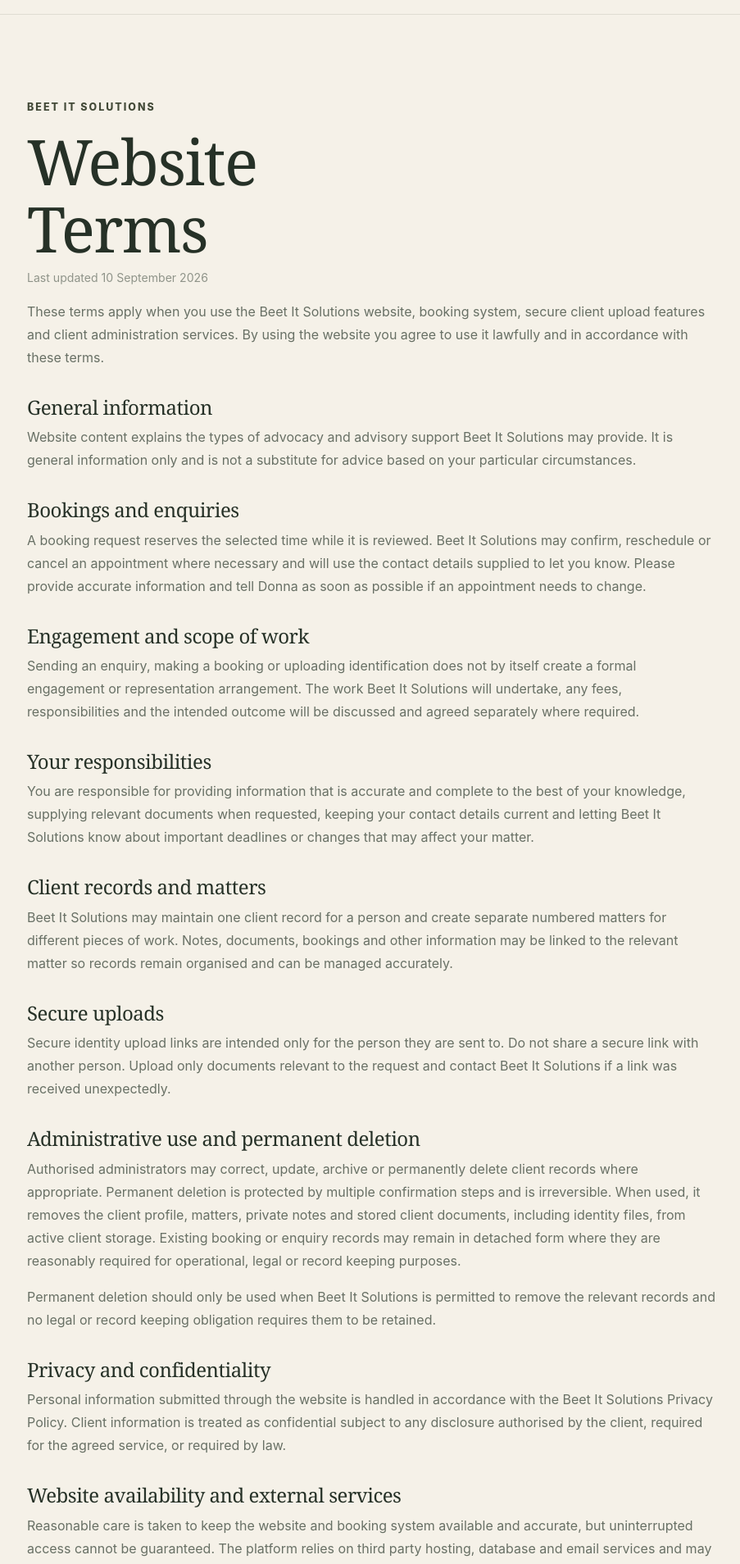
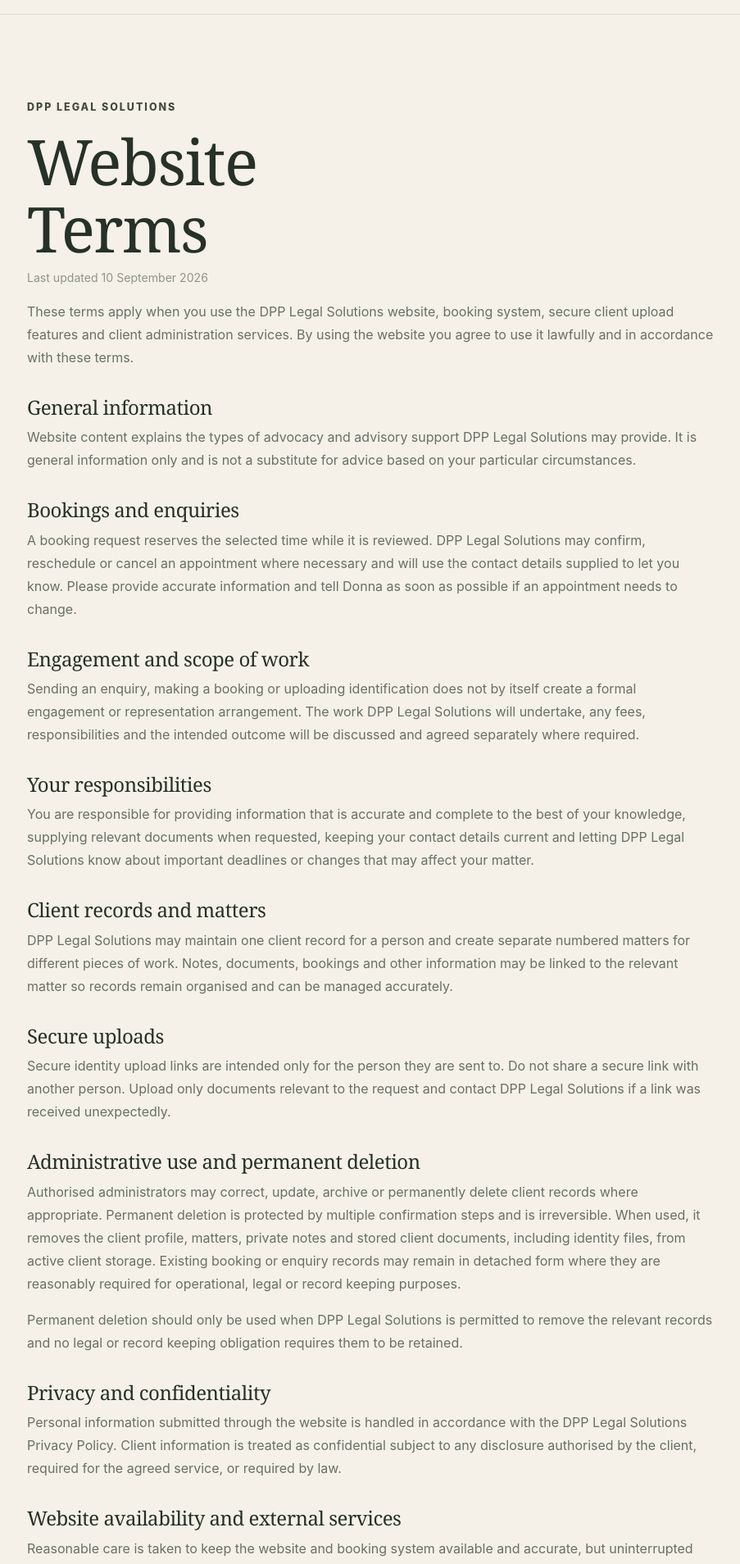
Before and after one commit to haamip/beetit-solutions-web, a React (Vite) app: page /terms in a window 1280 px wide. Shown: the part 65-1973 px from the top of the page at 82% size, without its empty margins (187-1090 px from the left). Built offline with nearby package versions, Linux system fonts and the light colour scheme; no server answers; the database is empty.

Commit message:
Remove remaining Beet It public wording

```diff
--- a/src/pages/LegalPage.tsx
+++ b/src/pages/LegalPage.tsx
@@ -10,7 +10,7 @@ function PrivacyPolicy() {
     <>
       <p className="legal-updated">Last updated 10 September 2026</p>
       <p>
-        Beet It Solutions respects your privacy and handles personal information with care. This policy explains what information is collected through this website and client administration platform, why it is used, and how you can ask to access or correct it.
+        DPP Legal Solutions respects your privacy and handles personal information with care. This policy explains what information is collected through this website and client administration platform, why it is used, and how you can ask to access or correct it.
       </p>
 
       <h2>Information we collect</h2>
@@ -28,17 +28,17 @@ function PrivacyPolicy() {
 
       <h2>Identity documents and date of birth</h2>
       <p>
-        Identity documents are requested only when Beet It Solutions needs to verify a client’s identity or details. Secure upload links are single use and time limited. Uploaded identity documents are kept in private client storage and are available only to authorised administrators. A date of birth is not marked as confirmed until an authorised administrator has checked it against an uploaded identity document.
+        Identity documents are requested only when DPP Legal Solutions needs to verify a client’s identity or details. Secure upload links are single use and time limited. Uploaded identity documents are kept in private client storage and are available only to authorised administrators. A date of birth is not marked as confirmed until an authorised administrator has checked it against an uploaded identity document.
       </p>
 
       <h2>Storage and service providers</h2>
       <p>
-        HAKT Industries Limited provides technical hosting and platform support for Beet It Solutions. The platform also uses trusted infrastructure providers including Supabase for database and private document storage, Vercel for website hosting, and Resend for transactional email delivery. These providers process information only as required to operate the service and are subject to their own security and privacy controls.
+        HAKT Industries Limited provides technical hosting and platform support for DPP Legal Solutions. The platform also uses trusted infrastructure providers including Supabase for database and private document storage, Vercel for website hosting, and Resend for transactional email delivery. These providers process information only as required to operate the service and are subject to their own security and privacy controls.
       </p>
 
       <h2>Who we share information with</h2>
       <p>
-        Beet It Solutions does not sell personal information. Information may be shared with service providers that operate the platform, with people or organisations involved in your matter where this is authorised or necessary for the agreed service, or where disclosure is required by law.
+        DPP Legal Solutions does not sell personal information. Information may be shared with service providers that operate the platform, with people or organisations involved in your matter where this is authorised or necessary for the agreed service, or where disclosure is required by law.
       </p>
 
       <h2>Security</h2>
@@ -51,17 +51,17 @@ function PrivacyPolicy() {
         Information is kept only for as long as it is reasonably needed for the purpose it was collected, for ongoing client administration, or to meet legal, accounting, dispute, or record keeping requirements. Authorised administrators may archive records that should be retained but are no longer active.
       </p>
       <p>
-        Where Beet It Solutions is permitted to permanently delete a client record, the platform can remove the client profile, numbered matters, private notes, stored work documents, identity documents and secure upload links from active client storage. This action is irreversible. Existing booking or enquiry records may be detached from the deleted client record and retained where reasonably required for operational, legal or record keeping purposes.
+        Where DPP Legal Solutions is permitted to permanently delete a client record, the platform can remove the client profile, numbered matters, private notes, stored work documents, identity documents and secure upload links from active client storage. This action is irreversible. Existing booking or enquiry records may be detached from the deleted client record and retained where reasonably required for operational, legal or record keeping purposes.
       </p>
 
       <h2>Your rights</h2>
       <p>
-        Under the New Zealand Privacy Act 2020, you may ask to access personal information Beet It Solutions holds about you and request correction if it is inaccurate. Some legal exceptions may apply.
+        Under the New Zealand Privacy Act 2020, you may ask to access personal information DPP Legal Solutions holds about you and request correction if it is inaccurate. Some legal exceptions may apply.
       </p>
 
       <h2>Contact about privacy</h2>
       <p>
-        To ask a privacy question, request access or correction, or raise a concern, contact Beet It Solutions at <a href={`mailto:${siteConfig.email}`}>{siteConfig.email}</a>.
+        To ask a privacy question, request access or correction, or raise a concern, contact DPP Legal Solutions at <a href={`mailto:${siteConfig.email}`}>{siteConfig.email}</a>.
       </p>
     </>
   )
@@ -72,37 +72,37 @@ function WebsiteTerms() {
     <>
       <p className="legal-updated">Last updated 10 September 2026</p>
       <p>
-        These terms apply when you use the Beet It Solutions website, booking system, secure client upload features and client administration services. By using the website you agree to use it lawfully and in accordance with these terms.
+        These terms apply when you use the DPP Legal Solutions website, booking system, secure client upload features and client administration services. By using the website you agree to use it lawfully and in accordance with these terms.
       </p>
 
       <h2>General information</h2>
       <p>
-        Website content explains the types of advocacy and advisory support Beet It Solutions may provide. It is general information only and is not a substitute for advice based on your particular circumstances.
+        Website content explains the types of advocacy and advisory support DPP Legal Solutions may provide. It is general information only and is not a substitute for advice based on your particular circumstances.
       </p>
 
       <h2>Bookings and enquiries</h2>
       <p>
-        A booking request reserves the selected time while it is reviewed. Beet It Solutions may confirm, reschedule or cancel an appointment where necessary and will use the contact details supplied to let you know. Please provide accurate information and tell Donna as soon as possible if an appointment needs to change.
+        A booking request reserves the selected time while it is reviewed. DPP Legal Solutions may confirm, reschedule or cancel an appointment where necessary and will use the contact details supplied to let you know. Please provide accurate information and tell Donna as soon as possible if an appointment needs to change.
       </p>
 
       <h2>Engagement and scope of work</h2>
       <p>
-        Sending an enquiry, making a booking or uploading identification does not by itself create a formal engagement or representation arrangement. The work Beet It Solutions will undertake, any fees, responsibilities and the intended outcome will be discussed and agreed separately where required.
+        Sending an enquiry, making a booking or uploading identification does not by itself create a formal engagement or representation arrangement. The work DPP Legal Solutions will undertake, any fees, responsibilities and the intended outcome will be discussed and agreed separately where required.
       </p>
 
       <h2>Your responsibilities</h2>
       <p>
-        You are responsible for providing information that is accurate and complete to the best of your knowledge, supplying relevant documents when requested, keeping your contact details current and letting Beet It Solutions know about important deadlines or changes that may affect your matter.
+        You are responsible for providing information that is accurate and complete to the best of your knowledge, supplying relevant documents when requested, keeping your contact details current and letting DPP Legal Solutions know about important deadlines or changes that may affect your matter.
       </p>
 
       <h2>Client records and matters</h2>
       <p>
-        Beet It Solutions may maintain one client record for a person and create separate numbered matters for different pieces of work. Notes, documents, bookings and other information may be linked to the relevant matter so records remain organised and can be managed accurately.
+        DPP Legal Solutions may maintain one client record for a person and create separate numbered matters for different pieces of work. Notes, documents, bookings and other information may be linked to the relevant matter so records remain organised and can be managed accurately.
       </p>
 
       <h2>Secure uploads</h2>
       <p>
-        Secure identity upload links are intended only for the person they are sent to. Do not share a secure link with another person. Upload only documents relevant to the request and contact Beet It Solutions if a link was received unexpectedly.
+        Secure identity upload links are intended only for the person they are sent to. Do not share a secure link with another person. Upload only documents relevant to the request and contact DPP Legal Solutions if a link was received unexpectedly.
       </p>
 
       <h2>Administrative use and permanent deletion</h2>
@@ -110,17 +110,17 @@ function WebsiteTerms() {
         Authorised administrators may correct, update, archive or permanently delete client records where appropriate. Permanent deletion is protected by multiple confirmation steps and is irreversible. When used, it removes the client profile, matters, private notes and stored client documents, including identity files, from active client storage. Existing booking or enquiry records may remain in detached form where they are reasonably required for operational, legal or record keeping purposes.
       </p>
       <p>
-        Permanent deletion should only be used when Beet It Solutions is permitted to remove the relevant records and no legal or record keeping obligation requires them to be retained.
+        Permanent deletion should only be used when DPP Legal Solutions is permitted to remove the relevant records and no legal or record keeping obligation requires them to be retained.
       </p>
 
       <h2>Privacy and confidentiality</h2>
       <p>
-        Personal information submitted through the website is handled in accordance with the Beet It Solutions Privacy Policy. Client information is treated as confidential subject to any disclosure authorised by the client, required for the agreed service, or required by law.
+        Personal information submitted through the website is handled in accordance with the DPP Legal Solutions Privacy Policy. Client information is treated as confidential subject to any disclosure authorised by the client, required for the agreed service, or required by law.
       </p>
 
       <h2>Website availability and external services</h2>
       <p>
-        Reasonable care is taken to keep the website and booking system available and accurate, but uninterrupted access cannot be guaranteed. The platform relies on third party hosting, database and email services and may occasionally be affected by maintenance or outages outside Beet It Solutions’ control.
+        Reasonable care is taken to keep the website and booking system available and accurate, but uninterrupted access cannot be guaranteed. The platform relies on third party hosting, database and email services and may occasionally be affected by maintenance or outages outside DPP Legal Solutions’ control.
       </p>
 
       <h2>Intellectual property</h2>
@@ -130,7 +130,7 @@ function WebsiteTerms() {
 
       <h2>Liability</h2>
       <p>
-        To the extent permitted by New Zealand law, Beet It Solutions is not responsible for loss caused solely by reliance on general website information, unauthorised use of a secure link, or an outage or failure outside its reasonable control. Nothing in these terms excludes rights or obligations that cannot legally be excluded.
+        To the extent permitted by New Zealand law, DPP Legal Solutions is not responsible for loss caused solely by reliance on general website information, unauthorised use of a secure link, or an outage or failure outside its reasonable control. Nothing in these terms excludes rights or obligations that cannot legally be excluded.
       </p>
 
       <h2>Changes and governing law</h2>
@@ -150,14 +150,14 @@ export function LegalPage({ type }: LegalPageProps) {
 
   useSeo({
     title,
-    description: `${title} for Beet It Solutions.`,
+    description: `${title} for DPP Legal Solutions.`,
     path: isPrivacy ? '/privacy' : '/terms',
   })
 
   return (
     <section className="page-section">
       <div className="container legal-copy">
-        <p className="eyebrow">Beet It Solutions</p>
+        <p className="eyebrow">DPP Legal Solutions</p>
         <h1>{title}</h1>
         {isPrivacy ? <PrivacyPolicy /> : <WebsiteTerms />}
       </div>
```
